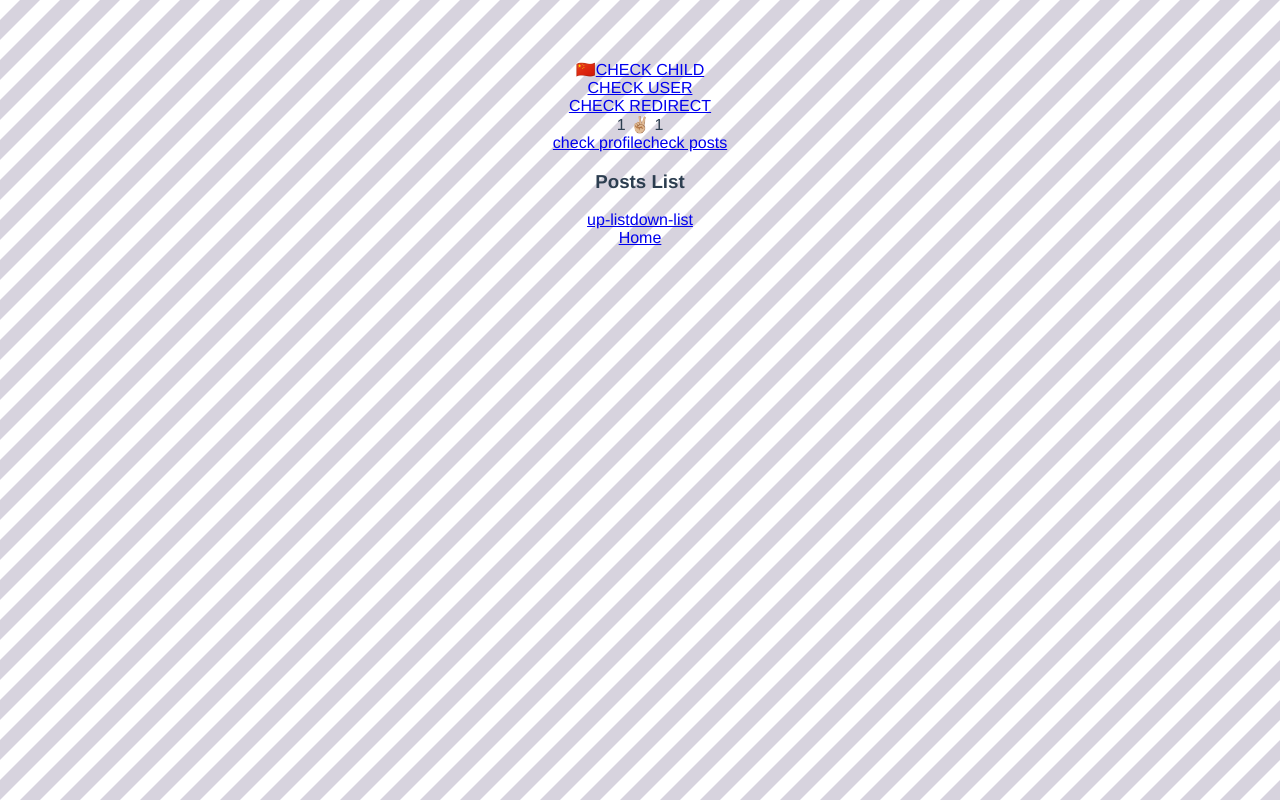
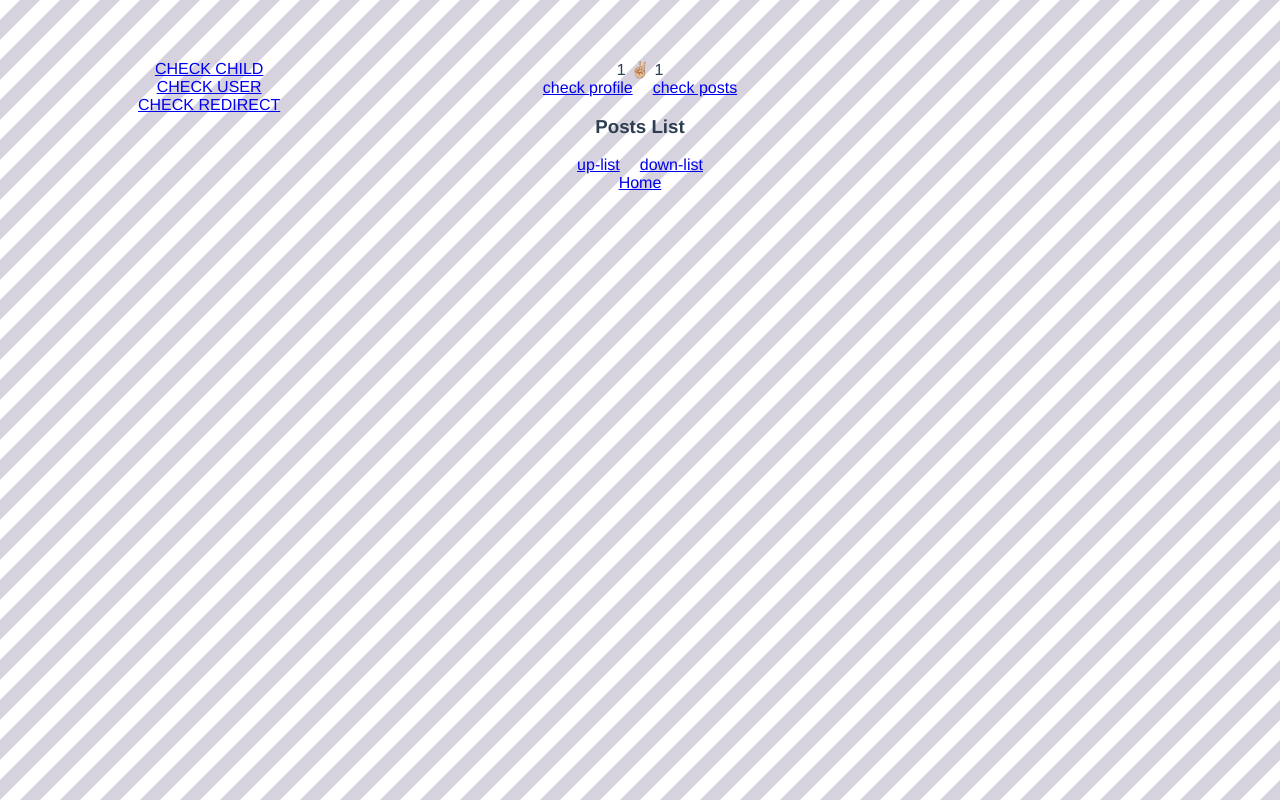
Before and after one commit to luml/VITE, a Vue app: page /users/1/posts in a window 1280 px wide. Built offline with nearby package versions, Linux system fonts and the light colour scheme.

Commit message:
feat: simplest css layout

```diff
--- a/src/App.vue
+++ b/src/App.vue
@@ -1,11 +1,11 @@
 <template>
-  <!-- <HelloWorld msg="Vite means fast in french, if you don't know, now you know" /> -->
-  <span>🇨🇳</span>
-  <router-link to="/child">CHECK CHILD</router-link>
-  <br />
-  <router-link :to="{ name: 'users', params: { id: 'James' } }">CHECK USER</router-link>
-  <br />
-  <router-link to="/redir">CHECK REDIRECT</router-link>
+  <section class="left">
+    <router-link to="/child">CHECK CHILD</router-link>
+    <br />
+    <router-link :to="{ name: 'users', params: { id: 'James' } }">CHECK USER</router-link>
+    <br />
+    <router-link to="/redir">CHECK REDIRECT</router-link>
+  </section>
   <router-view></router-view>
 </template>
 
@@ -23,3 +23,18 @@
   },
 };
 </script>
+
+<style lang="css" scoped>
+.left {
+  position: absolute;
+  left: 10%;
+  margin-right: 100px;
+}
+.left span,
+a {
+  margin: 10px;
+}
+.left + div {
+  margin-left: 20%;
+}
+</style>
--- a/src/components/User.vue
+++ b/src/components/User.vue
@@ -24,4 +24,8 @@
 };
 </script>
 
-<style lang="" scoped></style>
+<style lang="" scoped>
+a {
+  margin: 10px;
+}
+</style>
--- a/src/components/UserPosts.vue
+++ b/src/components/UserPosts.vue
@@ -22,4 +22,8 @@
 };
 </script>
 
-<style lang="" scoped></style>
+<style lang="" scoped>
+a {
+  margin: 10px;
+}
+</style>
```
